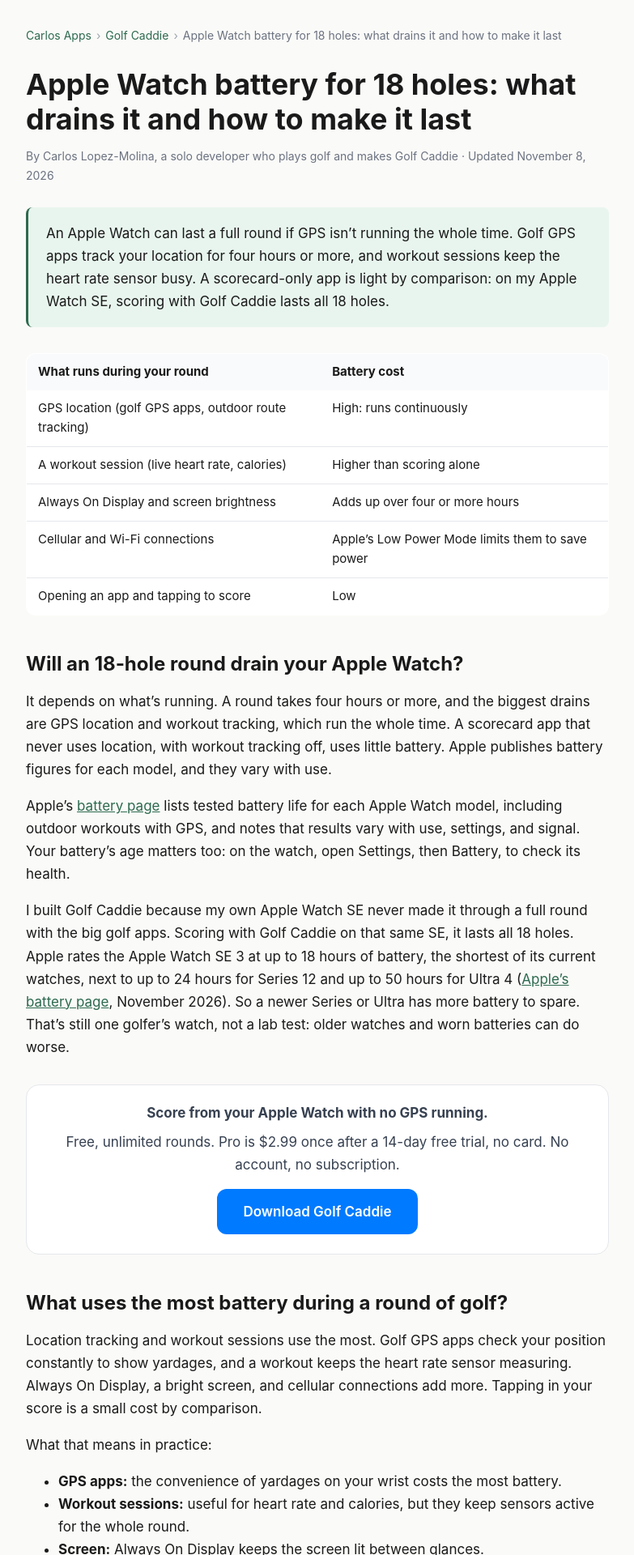
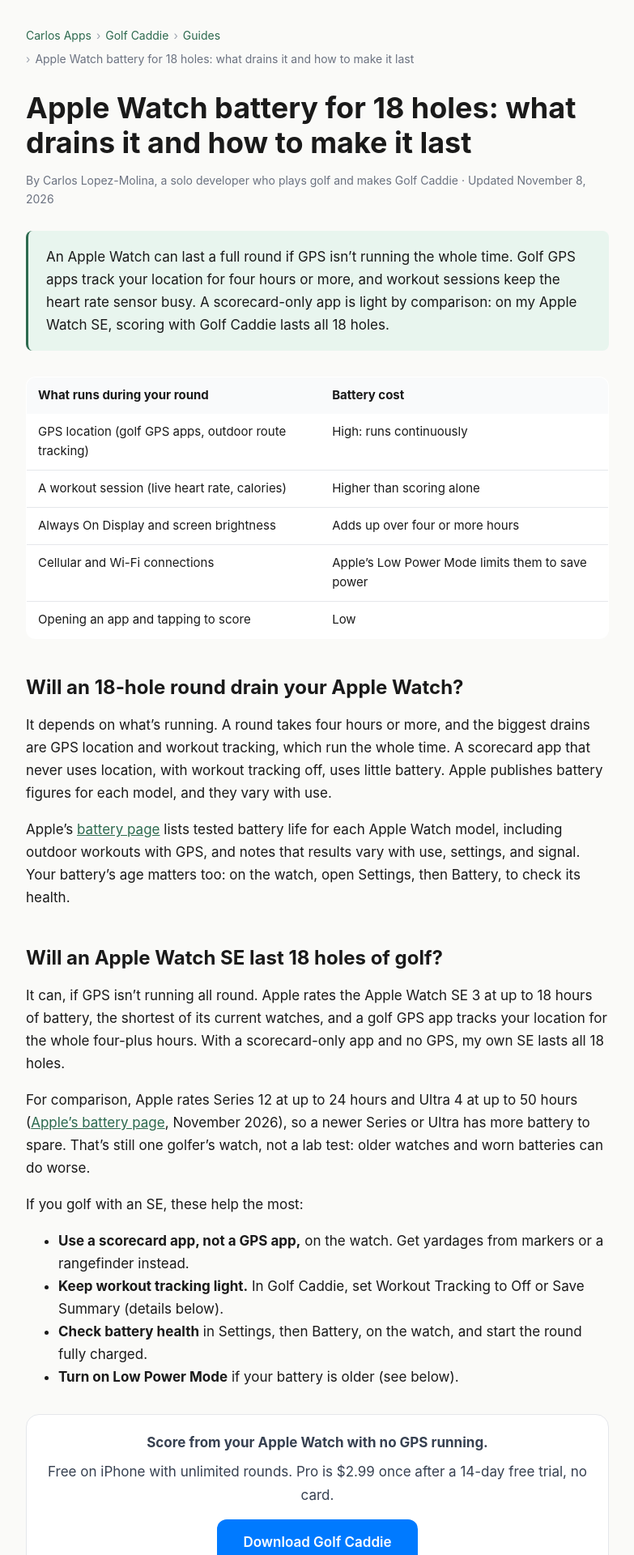
Before and after one commit to Carlos231/carlos231.github.io, a Jekyll site: the page built from apps/golf-caddie/guides/apple-watch-battery-golf-round.md, in a window 1280 px wide. Shown: the top 1920 px of the page at 81% size, without its empty margins (248-1031 px from the left). Built offline with Jekyll 4.4.1, drawn with Linux system fonts in a browser that asks for light colours; some of the changed text lies outside the part shown.

Commit message:
Add author box and Guides breadcrumb to guides; say strong points once
Every guide gets a 'Why I built Golf Caddie' author box and a Guides breadcrumb level. Download boxes carry the offer only, so the founder story isn't repeated. The battery guide gets an Apple Watch SE section.

Co-Authored-By: Claude Opus 5.5 <noreply@anthropic.com>

```diff
--- a/_includes/download-cta.html
+++ b/_includes/download-cta.html
@@ -6,6 +6,6 @@
 {%- assign gc = site.data.golf_caddie -%}
 <aside class="cta cta-inline">
   <p><strong>{{ include.text | default: "Keep score free on iPhone. Add Apple Watch, Siri, and Lock Screen scoring for a one-time price." }}</strong></p>
-  <p>Free, unlimited rounds. Pro is ${{ gc.pricing.pro_price }} once after a {{ gc.pricing.trial_days }}-day free trial, no card. No account, no subscription.</p>
+  <p>Free on iPhone with unlimited rounds. Pro is ${{ gc.pricing.pro_price }} once after a {{ gc.pricing.trial_days }}-day free trial, no card.</p>
   <a class="btn-primary" href="{{ gc.urls.download }}" target="_blank" rel="noopener noreferrer">Download {{ gc.short_name }}</a>
 </aside>
--- a/_layouts/guide.html
+++ b/_layouts/guide.html
@@ -19,7 +19,8 @@
     "itemListElement": [
       { "@type": "ListItem", "position": 1, "name": {{ site.title | jsonify }}, "item": "{{ site.url }}/" },
       { "@type": "ListItem", "position": 2, "name": {{ gc.short_name | jsonify }}, "item": "{{ site.url }}{{ gc.urls.page }}" },
-      { "@type": "ListItem", "position": 3, "name": {{ page.title | jsonify }}, "item": "{{ site.url }}{{ page.url }}" }
+      { "@type": "ListItem", "position": 3, "name": "Guides", "item": "{{ site.url }}/apps/golf-caddie/guides/" },
+      { "@type": "ListItem", "position": 4, "name": {{ page.title | jsonify }}, "item": "{{ site.url }}{{ page.url }}" }
     ]
   }
   </script>
@@ -191,6 +192,18 @@
       margin: 12px 0 0;
     }
 
+    .author {
+      margin: 48px 0 0;
+      padding: 20px 24px;
+      border-left: 3px solid #2d6a4f;
+      background: #f3f4f1;
+      border-radius: 8px;
+    }
+
+    .author h2 { font-size: 19px; margin: 0 0 8px; }
+
+    .author p { margin: 0; font-size: 16px; color: #374151; }
+
     .related ul { padding-left: 20px; }
 
     footer {
@@ -209,6 +222,7 @@
     <ol>
       <li><a href="/">{{ site.title }}</a></li>
       <li><a href="{{ gc.urls.page }}">{{ gc.short_name }}</a></li>
+      <li><a href="/apps/golf-caddie/guides/">Guides</a></li>
       <li aria-current="page">{{ page.title }}</li>
     </ol>
   </nav>
@@ -251,9 +265,14 @@
       {%- endif %}
     </article>
 
+    <aside class="author" aria-label="About the author">
+      <h2>Why I built {{ gc.short_name }}</h2>
+      <p>I'm {{ gc.developer }}, {{ gc.developer_bio }}. I built {{ gc.short_name }} because my Apple Watch SE never made it through a full round with the big golf apps, and I didn't want GPS maps, a social feed, AI features, or a subscription. It's a scorecard and nothing else, and on my SE it lasts all 18 holes.</p>
+    </aside>
+
     <section class="cta">
       <h2>{{ page.cta_heading | default: "Keep score the simple way" }}</h2>
-      <p>{{ gc.short_name }} is a free golf scorecard for iPhone and Apple Watch. No account, no GPS, no subscription. The Apple Watch app, Siri, and Live Activity are a one-time ${{ gc.pricing.pro_price }} after a {{ gc.pricing.trial_days }}-day free trial.</p>
+      <p>{{ gc.short_name }} is a free golf scorecard for iPhone and Apple Watch. The Apple Watch app, Siri, and Live Activity are a one-time ${{ gc.pricing.pro_price }} after a {{ gc.pricing.trial_days }}-day free trial.</p>
       <a class="btn-primary" href="{{ gc.urls.download }}" target="_blank" rel="noopener noreferrer">Download on the App Store</a>
       <p class="note">{{ gc.pricing.price_note }}</p>
     </section>
--- a/apps/golf-caddie/guides/apple-watch-battery-golf-round.md
+++ b/apps/golf-caddie/guides/apple-watch-battery-golf-round.md
@@ -47,7 +47,18 @@ It depends on what's running. A round takes four hours or more, and the biggest
 
 Apple's [battery page](https://www.apple.com/watch/battery/) lists tested battery life for each Apple Watch model, including outdoor workouts with GPS, and notes that results vary with use, settings, and signal. Your battery's age matters too: on the watch, open Settings, then Battery, to check its health.
 
-I built {{ gc.short_name }} because my own Apple Watch SE never made it through a full round with the big golf apps. Scoring with {{ gc.short_name }} on that same SE, it lasts all 18 holes. Apple rates the Apple Watch SE 3 at up to 18 hours of battery, the shortest of its current watches, next to up to 24 hours for Series 12 and up to 50 hours for Ultra 4 ([Apple's battery page](https://www.apple.com/watch/battery/), November 2026). So a newer Series or Ultra has more battery to spare. That's still one golfer's watch, not a lab test: older watches and worn batteries can do worse.
+## Will an Apple Watch SE last 18 holes of golf?
+
+It can, if GPS isn't running all round. Apple rates the Apple Watch SE 3 at up to 18 hours of battery, the shortest of its current watches, and a golf GPS app tracks your location for the whole four-plus hours. With a scorecard-only app and no GPS, my own SE lasts all 18 holes.
+
+For comparison, Apple rates Series 12 at up to 24 hours and Ultra 4 at up to 50 hours ([Apple's battery page](https://www.apple.com/watch/battery/), November 2026), so a newer Series or Ultra has more battery to spare. That's still one golfer's watch, not a lab test: older watches and worn batteries can do worse.
+
+If you golf with an SE, these help the most:
+
+- **Use a scorecard app, not a GPS app,** on the watch. Get yardages from markers or a rangefinder instead.
+- **Keep workout tracking light.** In {{ gc.short_name }}, set Workout Tracking to Off or Save Summary (details below).
+- **Check battery health** in Settings, then Battery, on the watch, and start the round fully charged.
+- **Turn on Low Power Mode** if your battery is older (see below).
 
 {% include download-cta.html text="Score from your Apple Watch with no GPS running." %}
 
```
